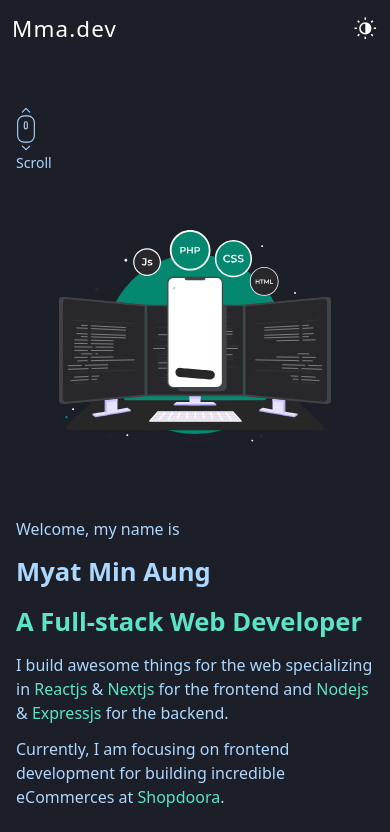
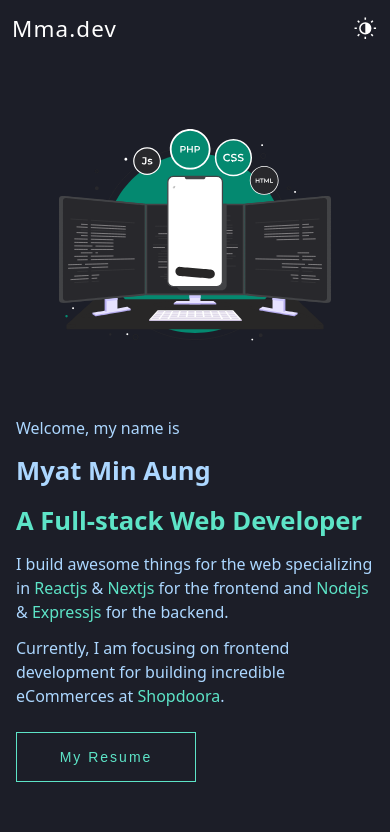
Before and after one commit to myatminag/myatminaung.v1, a Next.js app: page / in a window 390 px wide. Shown: the top 832 px of the page. Built offline with nearby package versions, Linux system fonts and the light colour scheme.

Commit message:
fix: handleScroll fnc

```diff
--- a/components/HeroSection.jsx
+++ b/components/HeroSection.jsx
@@ -14,10 +14,10 @@ const HeroSection = ({ homeRef, aboutRef }) => {
 
     return (
         <section ref={homeRef} className="lg:pb-0 lg:px-[15%] relative">
-            <div className="lg:absolute lg:bottom-8 lg:left-[50%] lg:translate-x-[-50%]">
+            <div className="hidden lg:block lg:absolute lg:bottom-10 lg:left-[50%] lg:translate-x-[-50%]">
                 <motion.div
                     onClick={() => handleScroll(aboutRef)}
-                    className="lg:flex lg:flex-col lg:items-center lg:gap-y-0"
+                    className="lg:flex lg:flex-col lg:items-center lg:gap-y-0 lg:cursor-pointer"
                     transition={{
                         duration: 1.5,
                         repeat: Infinity,
--- a/components/navbar/Header.jsx
+++ b/components/navbar/Header.jsx
@@ -2,6 +2,7 @@ import { useEffect, useState } from "react";
 
 import DarkIcon from "../icons/DarkIcon";
 import LightIcon from "../icons/LightIcon";
+import { handleScroll } from "@/utils/handleScroll";
 
 const Header = ({ expRef, aboutRef, projectRef, contactRef }) => {
 
@@ -11,14 +12,6 @@ const Header = ({ expRef, aboutRef, projectRef, contactRef }) => {
         { id: 3, label: "Project", ref: projectRef },
         { id: 4, label: "Contact", ref: contactRef },
     ];
-
-    // scroll to section
-    const handleScroll = (sectionRef) => {
-        window.scrollTo({
-            top: sectionRef.current.offsetTop,
-            behavior: "smooth"
-        })
-    };
 
     // scroll and change nav bgColor
     const [changeBgColor, setChangeBgColor] = useState(false);
@@ -45,7 +38,7 @@ const Header = ({ expRef, aboutRef, projectRef, contactRef }) => {
                 "sticky top-0 z-50 bg-[rgba(27, 27, 30, 0.25)] backdrop-blur-[10px] shadow-[0 8px 32px 0 rgba( 16, 17, 16, 0.25 )]" :
                 "sticky top-0 z-50"
             }>
-            <div className="flex items-center justify-between py-3 px-3 lg:px-[10%]">
+            <div className="flex items-center justify-between py-3 px-3 lg:py-6 lg:px-[10%]">
                 <p className="text-[#FFFFFF] text-[1.4rem] font-[400] tracking-wider">
                     Mma.dev
                 </p>
```
